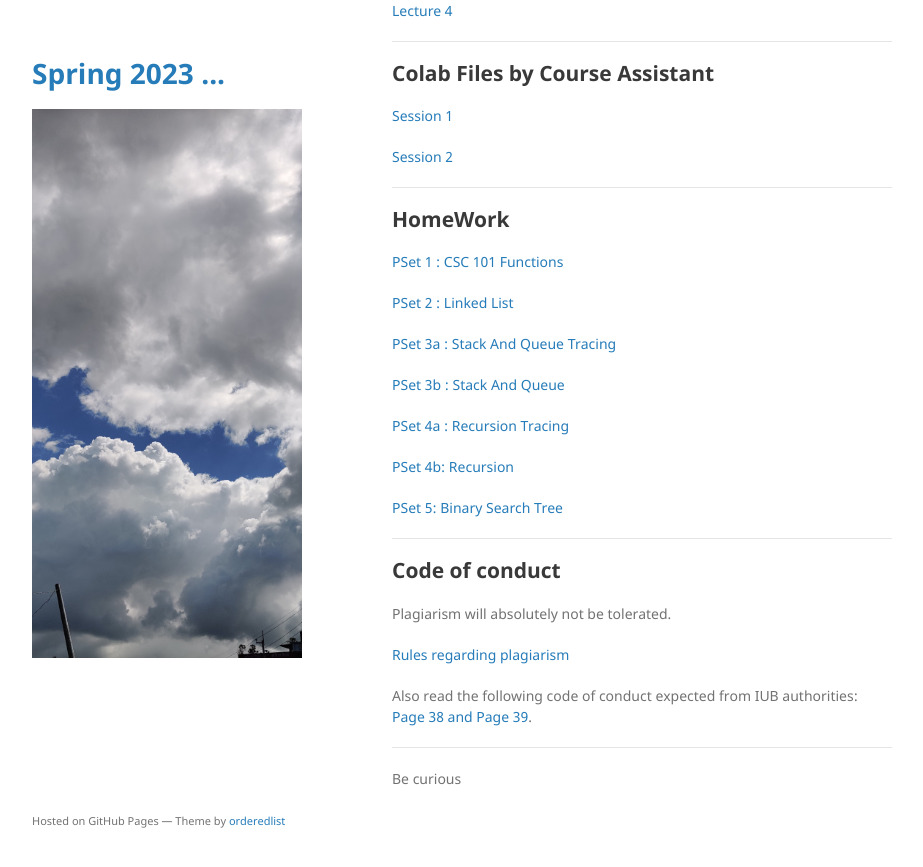
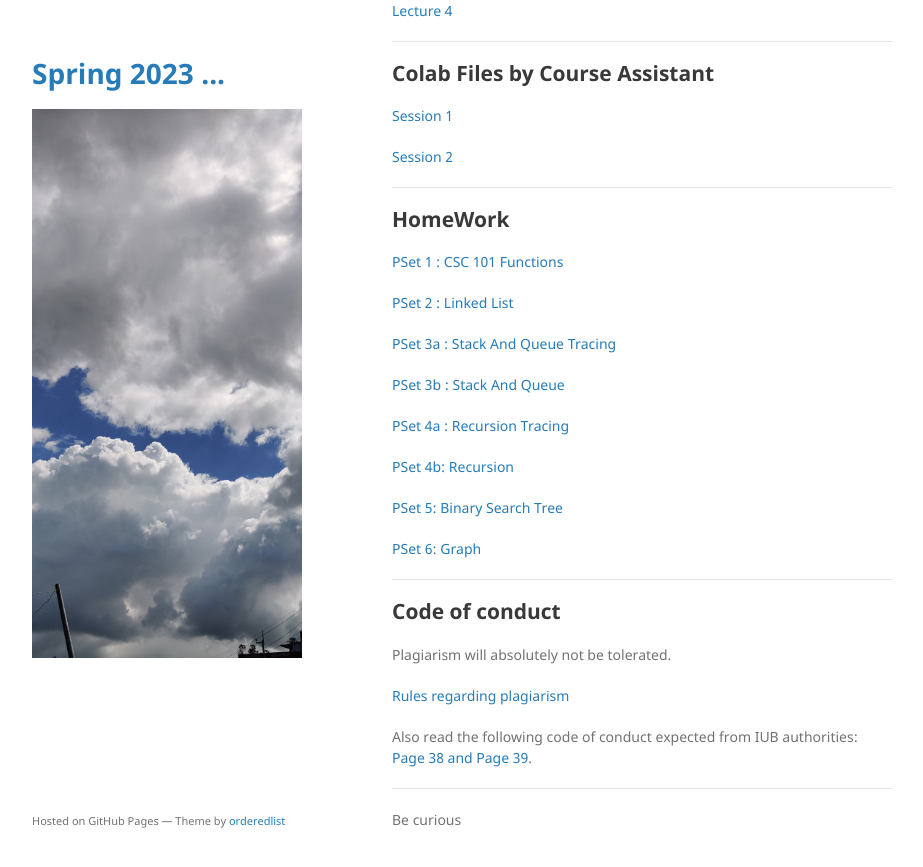
Before and after one commit to mohammadmotiurrahman/mohammadmotiurrahman.github.io, a Jekyll site: the page built from cse203_12/index.md, in a window 1280 px wide and 900 px high, scrolled down 806 px. Shown: the top 867 px of the window, without its empty margins (178-1101 px from the left). Built offline with Jekyll 4.4.1, drawn with Linux system fonts in a browser that asks for light colours; our own code applies the rules of GitHub Pages for plain Markdown files.

Commit message:
Update index.md

```diff
--- a/cse203_12/index.md
+++ b/cse203_12/index.md
@@ -61,6 +61,8 @@
 
 [PSet 5: Binary Search Tree](https://colab.research.google.com/drive/1Es0Covq5ib5bHSxSFhA4hKoNRTDcpiAI?usp=sharing)
 
+[PSet 6: Graph](https://docs.google.com/document/d/1N1yCI6xMQOUl4pd712Wtjs_WB6stzlZSyj5G57miZWY/edit?usp=sharing)
+
 * * *
 ## Code of conduct
 
```
